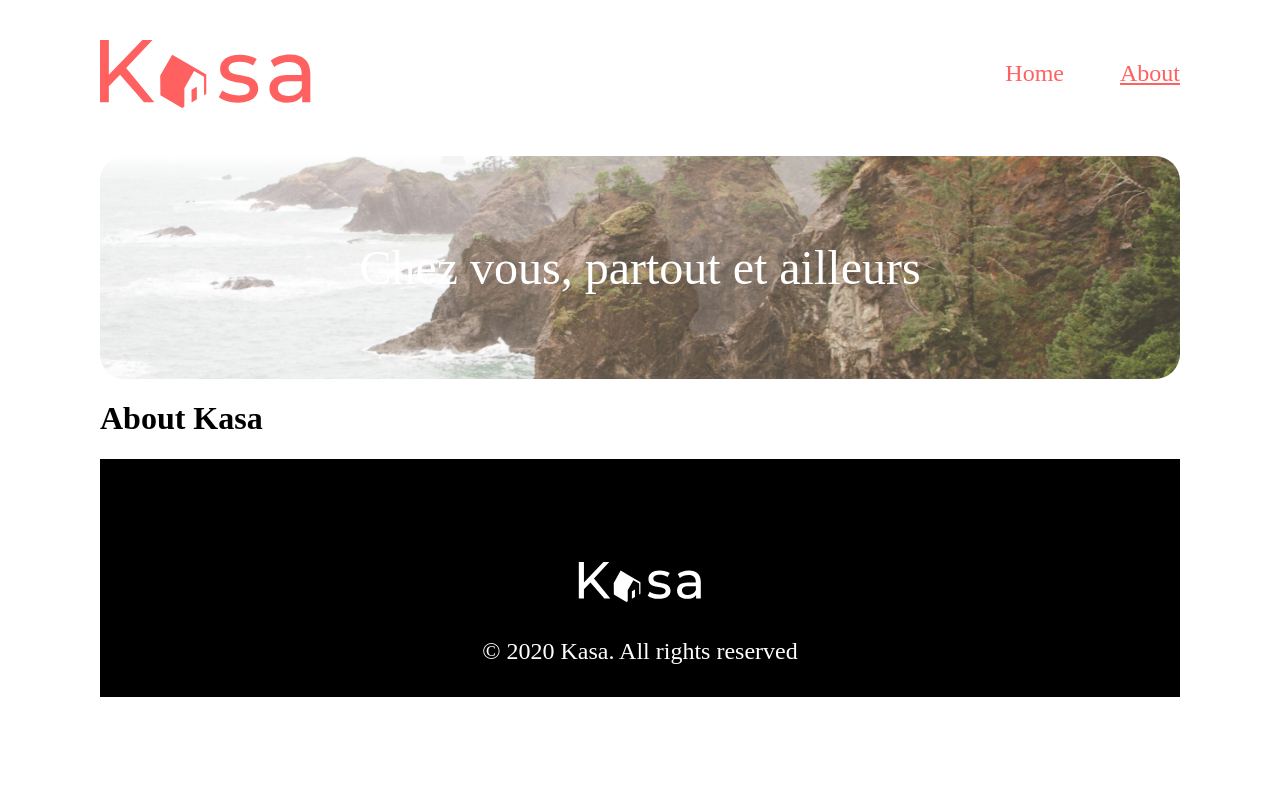
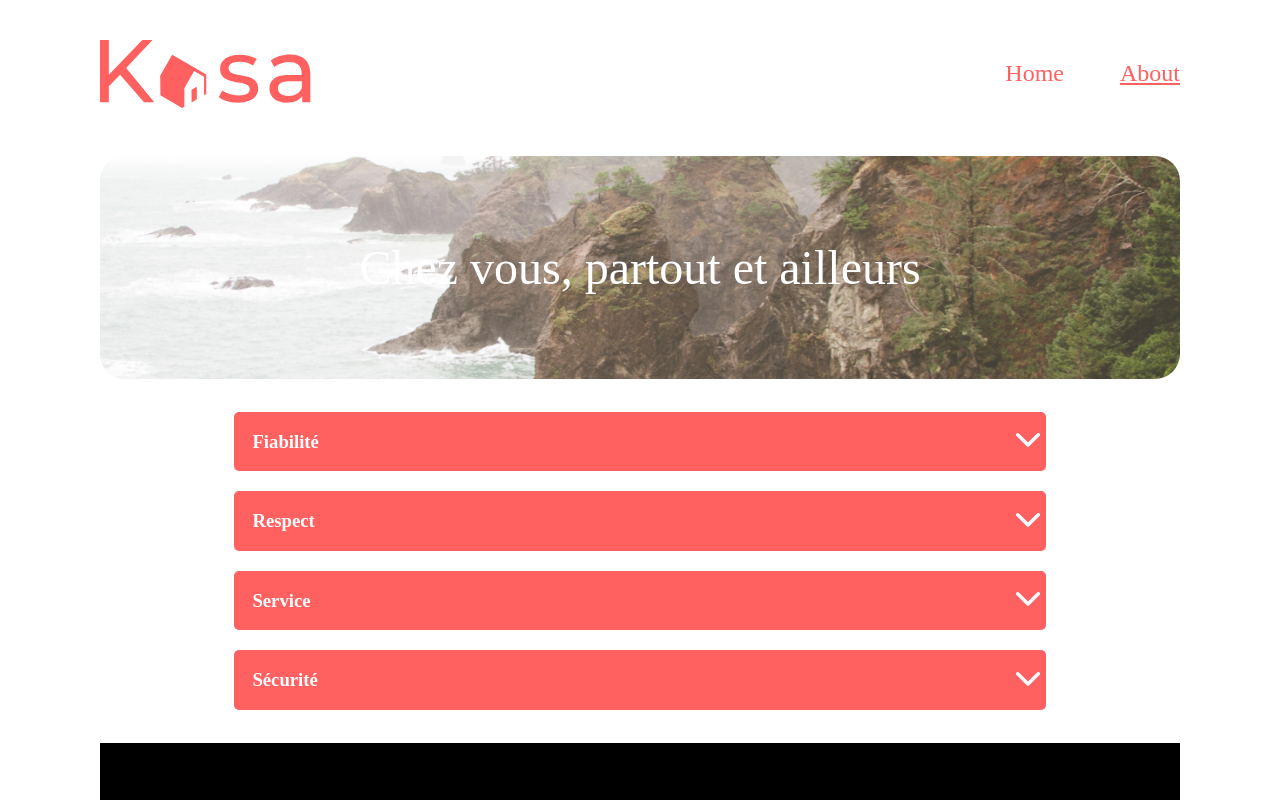
Before and after one commit to Lynerah/OC-18.01.23-Kasa, a React (Create React App) app in the folder kasa/: page /about in a window 1280 px wide. Shown: the top 800 px of the page. Built offline with nearby package versions, Linux system fonts and the light colour scheme.

Commit message:
add accordion - about page

```diff
--- a/kasa/src/components/Accordion-list/index.jsx
+++ b/kasa/src/components/Accordion-list/index.jsx
@@ -1,29 +1,30 @@
 import React from 'react';
-import Accordion from './Accordion';
+import Accordion from '../Accordion/index.jsx';
+import '../../style/accordion.css'
+
 
 function AccordionList() {
   const accordionsData = [
     {
-      title: 'Accordion 1',
-      content: 'Contenu de l\'Accordion 1'
+      title: 'Fiabilité',
+      content: 'Les annonces postées sur Kasa garantissent une fiabilité totale. Les photos sont conformes aux logements, et toutes les informations sont régulièrement vérifiées  par nos équipes.'
     },
     {
-      title: 'Accordion 2',
-      content: 'Contenu de l\'Accordion 2'
+      title: 'Respect',
+      content: 'La bienveillance fait partie des valeurs fondatrices de Kasa. Tout comportement discriminatoire ou de perturbation du voisinage entraînera une exclusion de notre plateforme.'
     },
     {
-      title: 'Accordion 3',
-      content: 'Contenu de l\'Accordion 3'
+      title: 'Service',
+      content: 'Nos équipes se tiennent à votre disposition pour vous fournir une expérience parfaite. N\'hésitez pas à nous contacter si vous avez la moindre question.'
     },
     {
-      title: 'Accordion 4',
-      content: 'Contenu de l\'Accordion 4'
+      title: 'Sécurité',
+      content: 'La sécurité est la priorité de Kasa. Aussi bien pour nos hôtes que pour les voyageurs, chaque logement correspond aux critères de sécurité établis par nos services. En laissant une note aussi bien à l\'hôte qu\'au locataire, cela permet à nos équipes de vérifier que les standards sont bien respectés. Nous organisons également des ateliers sur la sécurité domestique pour nos hôtes.'
     }
   ];
 
   return (
     <div>
-      <h2>Liste des Accordions</h2>
       <div className="accordion-list">
         {accordionsData.map((accordion, index) => (
           <Accordion key={index} title={accordion.title} content={accordion.content} />
--- a/kasa/src/components/Accordion/index.jsx
+++ b/kasa/src/components/Accordion/index.jsx
@@ -1,7 +1,7 @@
 // import React, { useState } from 'react';
-// import arrowUpIcon from '../../assets/arrow-up.svg';
-// import arrowDownIcon from '../../assets/arrow-down.svg';
-// import '../../style/accordion.css'
+import arrowUpIcon from '../../assets/arrow-up.svg';
+import arrowDownIcon from '../../assets/arrow-down.svg';
+import '../../style/accordion.css'
 
 // function Accordion() {
 //   const [isOpen, setIsOpen] = useState(false);
@@ -41,16 +41,30 @@ function Accordion({ title, content }) {
   const toggleAccordion = () => {
     setIsOpen(!isOpen);
   };
-
+  console.log('Valeur actuelle de isOpen :', isOpen);
   return (
     <div className="accordion">
-      <div className="accordion-item" style={{ width: '80%' }}>
+      <div className="accordion-item accordion-container" style={{ width: '80%' }}>
         <div className="accordion-content">
-          <h3 className="accordion-title" onClick={toggleAccordion}>
-            {title}
+          <h3 className="accordion-title">
+          {title}
+
           </h3>
-          {isOpen && <div className="accordion-body">{content}</div>}
+          <button className="accordion-btn" onClick={toggleAccordion}>
+          {isOpen ? (
+              <img src={arrowUpIcon} alt="Arrow Up" className="accordion-icon" />
+            ) : (
+              <img src={arrowDownIcon} alt="Arrow Down" className="accordion-icon" />
+            )}
+          </button>
+
         </div>
+        {isOpen && (
+          <div className="accordion-body">
+            <p>Contenu de l'Accordion</p>
+          </div>
+        )
+        }
       </div>
     </div>
   );
--- a/kasa/src/pages/About/about.jsx
+++ b/kasa/src/pages/About/about.jsx
@@ -1,13 +1,12 @@
 import Banner from '../../components/Banner/index.jsx';
-import Accordion from '../../components/Accordion/index.jsx';
+import AccordionList from '../../components/Accordion-list/index.jsx';
 import '../../style/about.css'
 
 function About() {
     return (
         <div>
             <Banner></Banner>
-            <h1>About Kasa</h1>
-            <Accordion></Accordion>
+            <AccordionList></AccordionList>
         </div>
     )
 }
--- a/kasa/src/style/accordion.css
+++ b/kasa/src/style/accordion.css
@@ -10,6 +10,10 @@
     border-radius: 5px;
 }
 
+.accordion-content{
+    display: flex;
+    justify-content: space-between;
+}
 .accordion-title{
 
     display: flex;
@@ -28,8 +32,6 @@
     background: #F7F7F7;
     border-radius:  5px;
     position: relative;
-    bottom: 5px;
-    z-index: -1;
     color: #FF6060;
 }
 
@@ -37,3 +39,7 @@
     padding: 20px 18px;
     margin: 0;
 }
+
+.accordion-list{
+    margin: 33px;
+}
```
